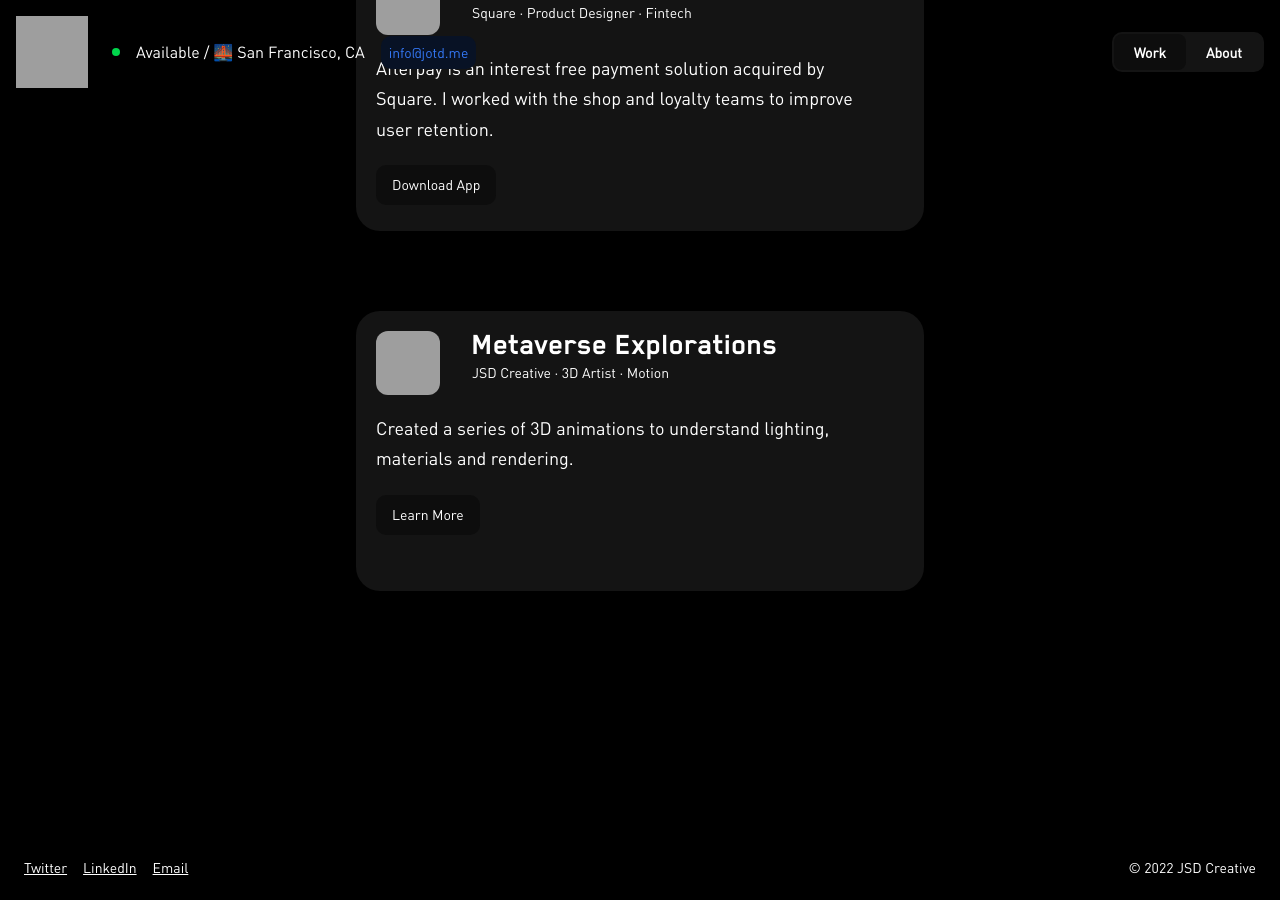
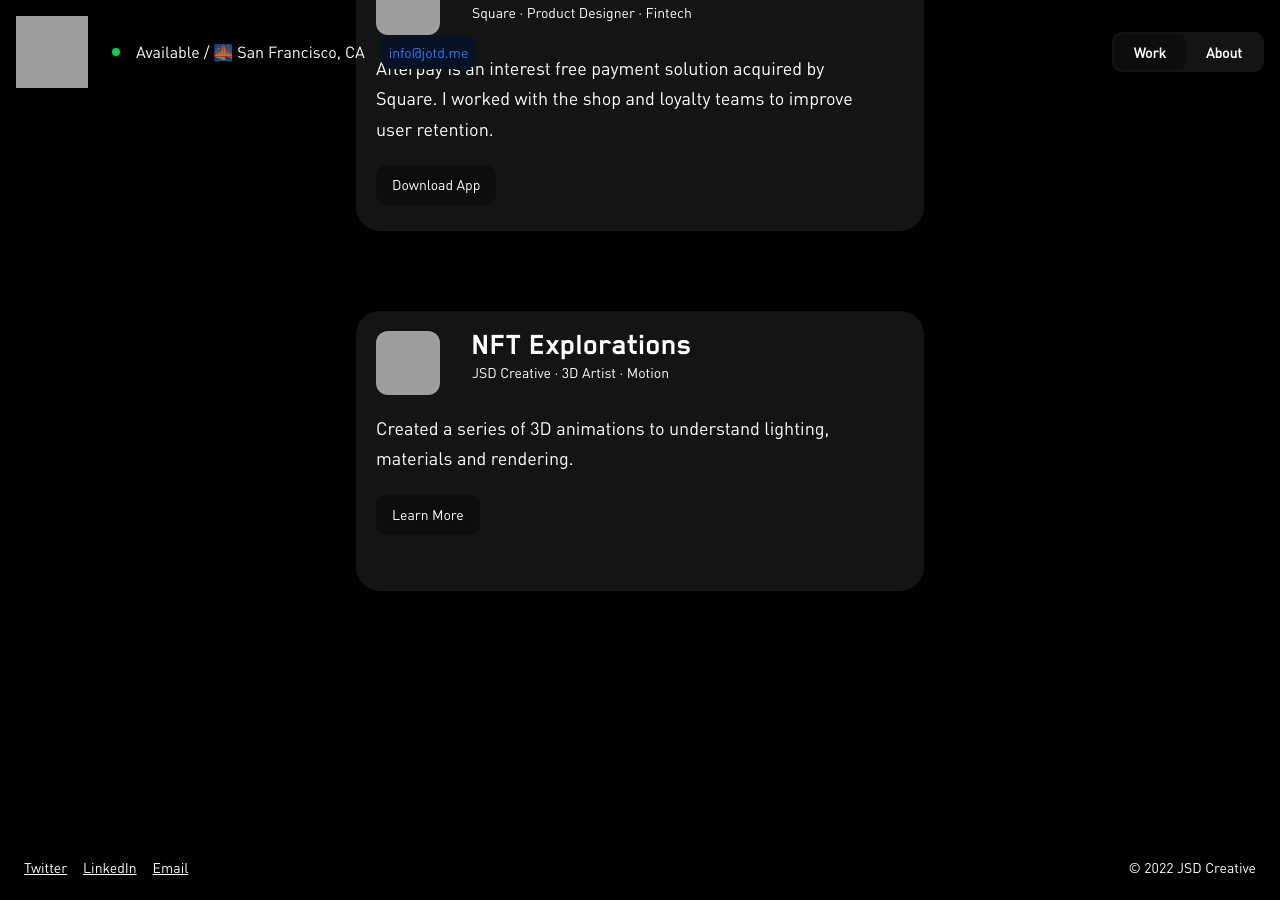
Before and after one commit to jotd/jotd-portfolio, a Jekyll site: the page work/index.html, which Jekyll copies as it is, in a window 1280 px wide and 900 px high, scrolled down 779 px, cut to the strip 0-900 px from the top of the window. Built offline with Jekyll 4.4.1, drawn with Linux system fonts in a browser that asks for light colours; grey boxes are pictures that could not be loaded.

Commit message:
Update index.html

```diff
--- a/work/index.html
+++ b/work/index.html
@@ -119,7 +119,7 @@
         class="work-logo"
       />
       <div class="work-header-text">
-        <p class="title">Metaverse Explorations </p>
+        <p class="title">NFT Explorations </p>
         <p class="work-metadata"> JSD Creative · 3D Artist · Motion</p>
         <p class="blurb">
          Created a series of 3D animations to understand lighting, materials and rendering.
```
